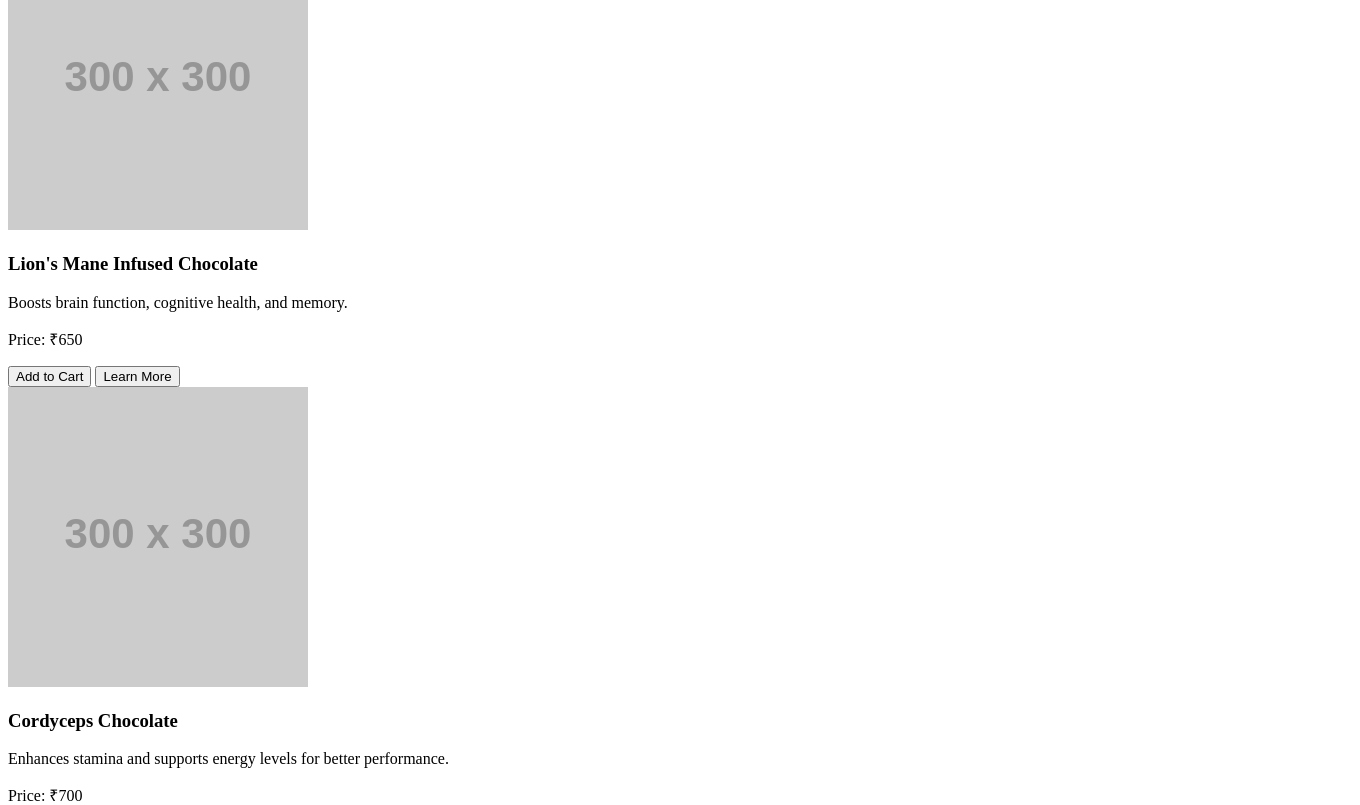
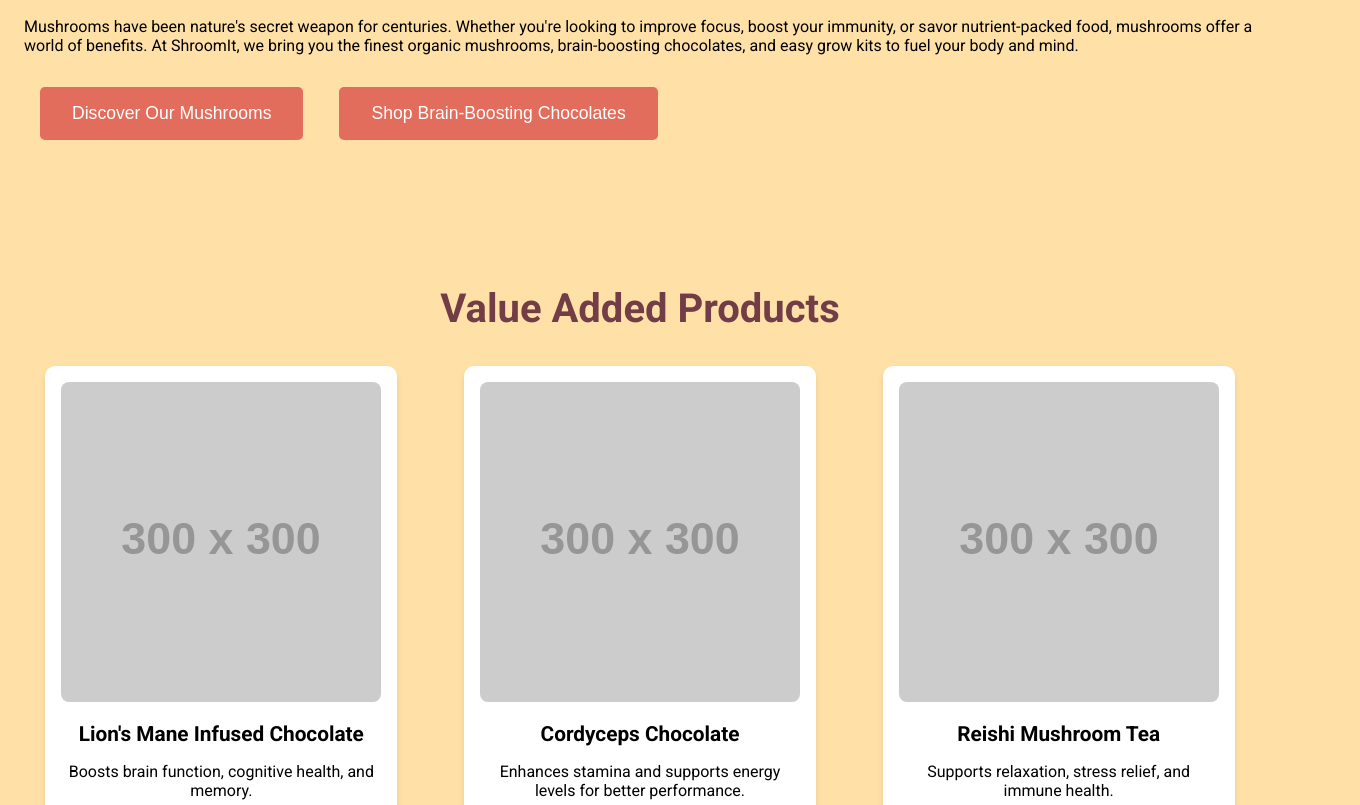
Before and after one commit to Alpha-Blitz/ShroomIt, a plain HTML site: page index.html in a window 1280 px wide. Shown: the part 604-1409 px from the top of the page, 1360 px wide, since content can reach past the window. Drawn offline with Linux system fonts and the light colour scheme; the site is published under a folder, as on GitHub Pages, so addresses that start at the root find nothing; placeholder pictures from the web are drawn by us.

Commit message:
updated index.html

```diff
--- a/index.html
+++ b/index.html
@@ -4,7 +4,7 @@
     <meta charset="UTF-8">
     <meta name="viewport" content="width=device-width, initial-scale=1.0">
     <title>ShroomIt - Fresh Mushrooms and More</title>
-    <link rel="stylesheet" href="/css/styles.css">
+    <link rel="stylesheet" href="css/styles.css">
     <link href="https://fonts.googleapis.com/css2?family=Roboto:wght@400;700&family=Slabo+27px&display=swap" rel="stylesheet">
 </head>
 <body>
@@ -407,6 +407,6 @@
 </footer>
 
 
-    <script src="/js/script.js"></script>
+    <script src="js/script.js"></script>
 </body>
 </html>
```
